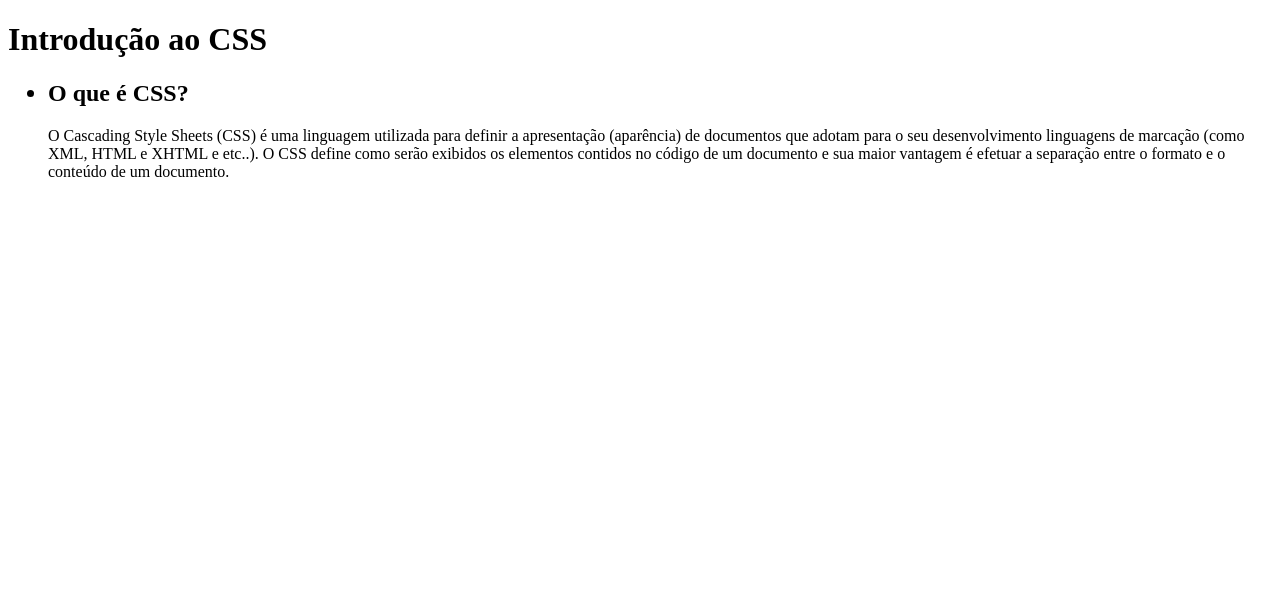
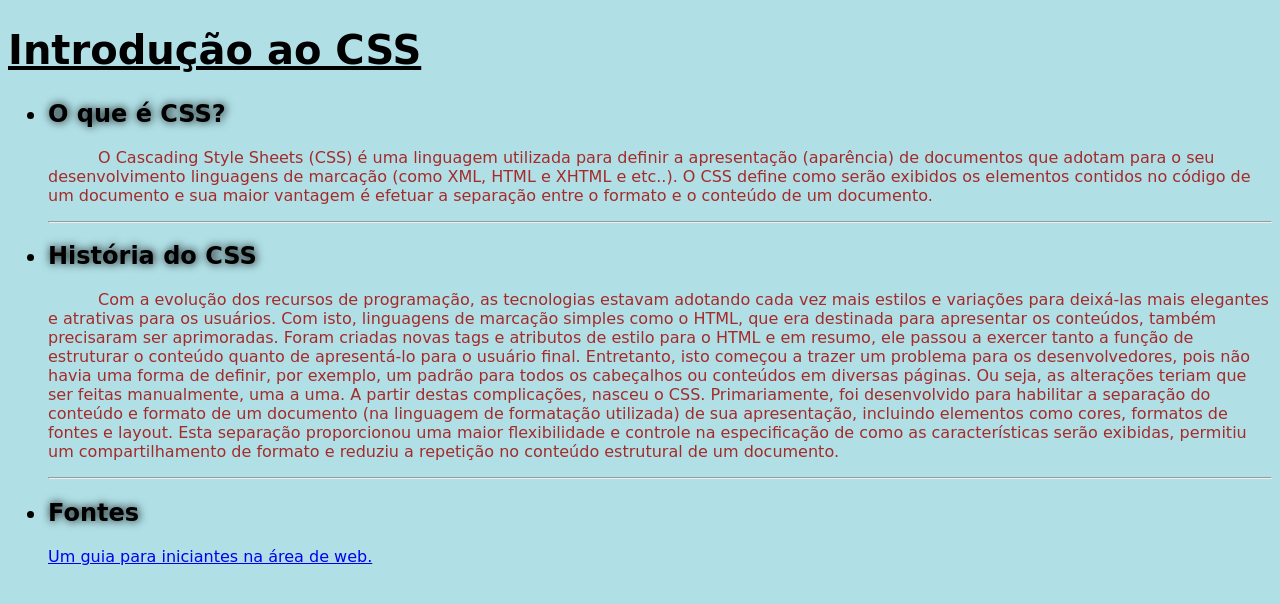
Before and after one commit to andressamesquita/Praticando-HTML, a plain HTML site: page CSS.html in a window 1280 px wide. Drawn offline with Linux system fonts and the light colour scheme.

Commit message:
Avanço no CSS

```diff
--- a/CSS.html
+++ b/CSS.html
@@ -1,13 +1,31 @@
 <!DOCTYPE html>
-<html>
+<html lang="pt-BR">
 <head>
 	<title>Testando CSS</title>
+	<link rel="stylesheet" type="text/css" href="style.css">
 </head>
+
 <body>
-	<h1>Introdução ao CSS</h1>
+	<!--HTML-->
+	<h1  id="title"> Introdução ao CSS</h1>
 	<ul>
 		<h2> <li> O que é CSS? </li> </h2>
 		<p> O Cascading Style Sheets (CSS) é uma linguagem utilizada para definir a apresentação (aparência) de documentos que adotam para o seu desenvolvimento linguagens de marcação (como XML, HTML e XHTML e etc..). O CSS define como serão exibidos os elementos contidos no código de um documento e sua maior vantagem é efetuar a separação entre o formato e o conteúdo de um documento. </p>
+		<hr>
+
+		<h2> <li> História do CSS </li> </h2>
+		<p> Com a evolução dos recursos de programação, as tecnologias estavam adotando cada vez mais estilos e variações para deixá-las mais elegantes e atrativas para os usuários. Com isto, linguagens de marcação simples como o HTML, que era destinada para apresentar os conteúdos, também precisaram ser aprimoradas.
+
+		Foram criadas novas tags e atributos de estilo para o HTML e em resumo, ele passou a exercer tanto a função de estruturar o conteúdo quanto de apresentá-lo para o usuário final. Entretanto, isto começou a trazer um problema para os desenvolvedores, pois não havia uma forma de definir, por exemplo, um padrão para todos os cabeçalhos ou conteúdos em diversas páginas. Ou seja, as alterações teriam que ser feitas manualmente, uma a uma.
+
+		A partir destas complicações, nasceu o CSS. Primariamente, foi desenvolvido para habilitar a separação do conteúdo e formato de um documento (na linguagem de formatação utilizada) de sua apresentação, incluindo elementos como cores, formatos de fontes e layout. Esta separação proporcionou uma maior flexibilidade e controle na especificação de como as características serão exibidas, permitiu um compartilhamento de formato e reduziu a repetição no conteúdo estrutural de um documento.</p>
+		<hr>
+
+		<!--<img src="https://uploaddeimagens.com.br/images/001/658/289/full/Foto_de_Daniel_Messias.jpg?1538994552">-->
+
+		<h2> <li> Fontes </li></h2>
+		<a href="http://tableless.github.io/iniciantes/manual/css/index.html"> Um guia para iniciantes na área de web. </a>
 	</ul>
 </body>
+
 </html>
--- /dev/null
+++ b/style.css
@@ -0,0 +1,15 @@
+<style>
+
+	/*CSS is here*/
+
+	img {border: solid red; cursor: not-allowed; box-shadow: 12px 12px 2px 1px rgba(0, 0, 255, .2);}
+	body {background-color: powderblue; font-family: cursive;}
+	h1   {color: brown; text-decoration: underline;}
+	h2	{text-shadow: 1px 0 10px;}
+	p    {color: brown; text-indent: 50px;}
+
+	#title{
+		font-size: 40px;
+		color: black;
+	}
+</style>
```
